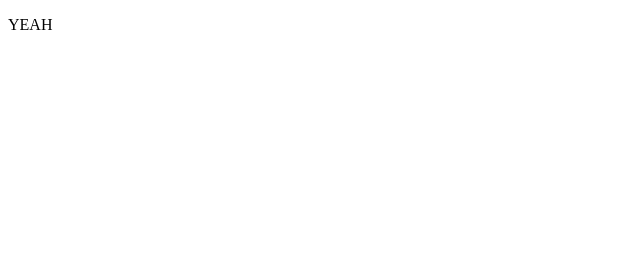
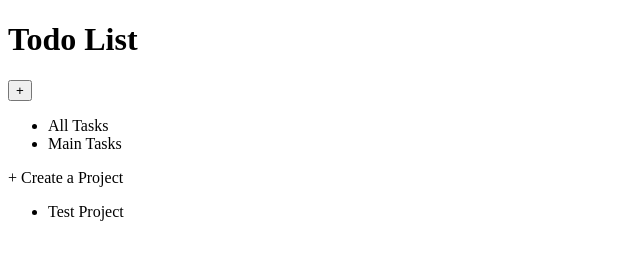
Before and after one commit to JohnServo24/todo-list, a plain HTML site: page index.html in a window 1280 px wide. Shown: the whole page, without its empty margins (0-640 px from the left). Drawn offline with Linux system fonts and the light colour scheme.

Commit message:
added html

```diff
--- a/index.html
+++ b/index.html
@@ -7,6 +7,28 @@
     <title>Todo List</title>
 <script defer src="main.js"></script></head>
 <body>
-    <p>YEAH</p>
+    <header class="header">
+        <h1 class="header__title">Todo List</h1>
+        <button class="header__button">+</button>
+    </header>
+    <main>
+        <nav class="sidebar">
+            <div class="sidebar__main">
+                <ul class="sidebar__list">
+                    <li class="sidebar__item">All Tasks</li>
+                    <li class="sidebar__item">Main Tasks</li>
+                </ul>
+            </div>
+            <div class="sidebar__projects">
+                <p>+ Create a Project</p>
+                <ul class="sidebar__list">
+                    <li class="sidebar__item">Test Project</li>
+                </ul>
+            </div>
+        </nav>
+        <section class="list">
+
+        </section>
+    </main>
 </body>
 </html>
```
